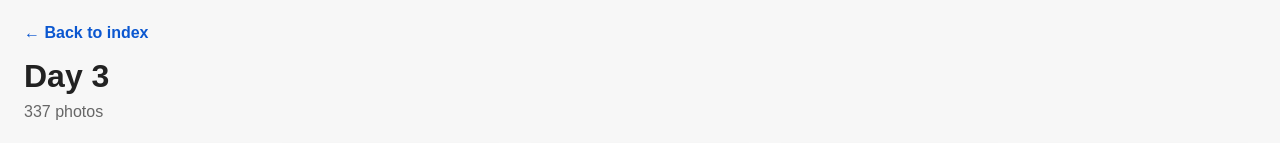
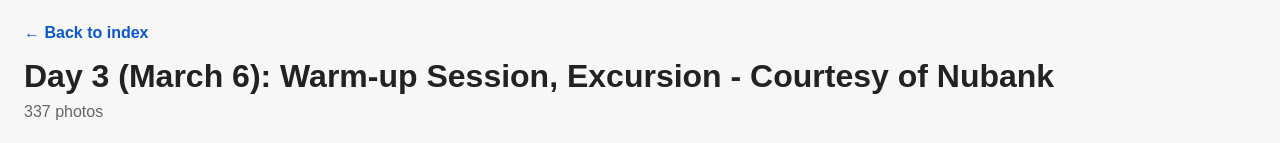
Before and after one commit to federico-meza/icpc_lac2026_photos, a plain HTML site: page day-3.html in a window 1280 px wide. Shown: the top 143 px of the page. Drawn offline with Linux system fonts and the light colour scheme.

Commit message:
Update day-3.html

```diff
--- a/day-3.html
+++ b/day-3.html
@@ -3,7 +3,7 @@
 <head>
   <meta charset="UTF-8">
   <meta name="viewport" content="width=device-width, initial-scale=1">
-  <title>Day 3</title>
+  <title>Day 3 (March 6): Warm-up Session, Excursion - Courtesy of Nubank</title>
   <style>
     body {
       font-family: Arial, sans-serif;
@@ -160,7 +160,7 @@
 <body>
   <div class="topbar">
     <a class="back" href="index.html">← Back to index</a>
-    <h1>Day 3</h1>
+    <h1>Day 3 (March 6): Warm-up Session, Excursion - Courtesy of Nubank</h1>
     <div class="meta">337 photos</div>
   </div>
 
```
